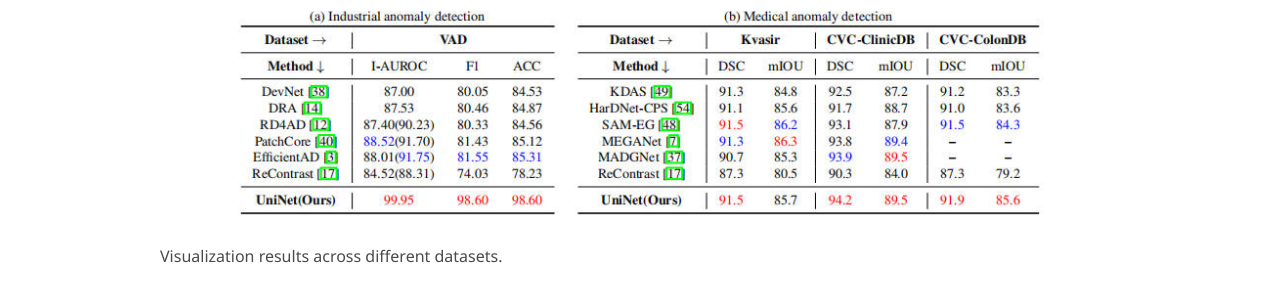
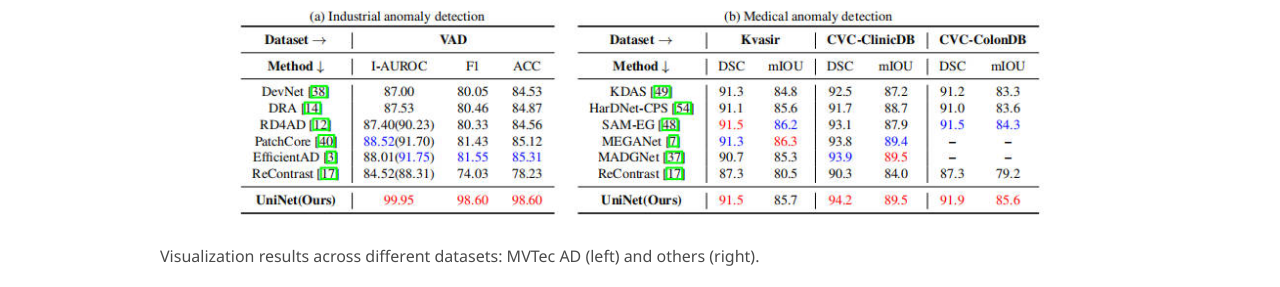
Before and after one commit to pangdatangtt/pangdaTangtt.github.io, a plain HTML site: page index.html in a window 1280 px wide. Shown: the part 2904-3191 px from the top of the page. Drawn offline with nearby package versions, Linux system fonts and the light colour scheme; some icons are missing; a web font is replaced by a local one.

Commit message:
Update index.html

```diff
--- a/index.html
+++ b/index.html
@@ -258,7 +258,7 @@
             <img src="./static/images/result3.jpg" class="center" style="max-width: 100%;">
           </div>
         </div>
-        <h3 class="subtitle is-6">Visualization results across different datasets.</h3>
+        <h3 class="subtitle is-6">Visualization results across different datasets: MVTec AD (left) and others (right).</h3>
           <div class="content has-text-justified">
             <div style="display: flex; justify-content: center; gap: 20px;">
               <img src="./static/images/all_loc.jpg" class="center" style="width: 50%; height: auto; object-fit: contain;">
```
